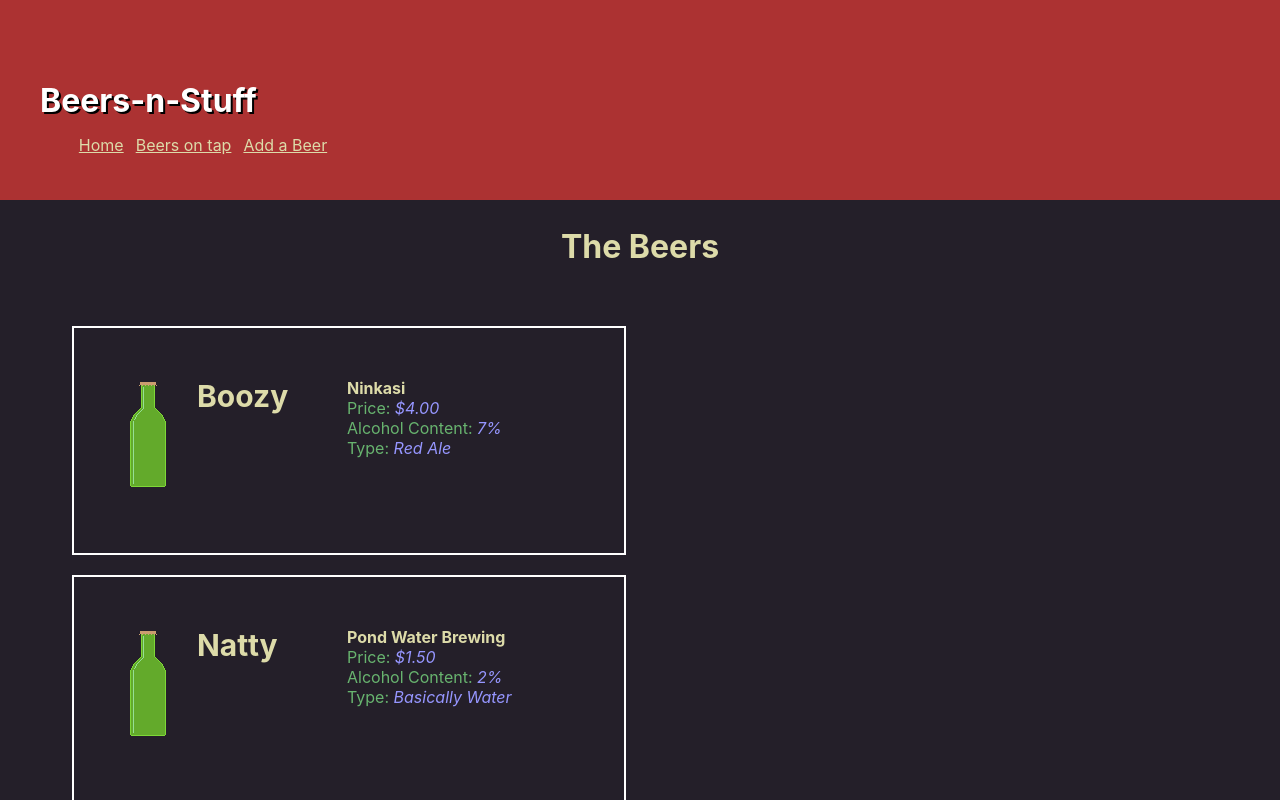
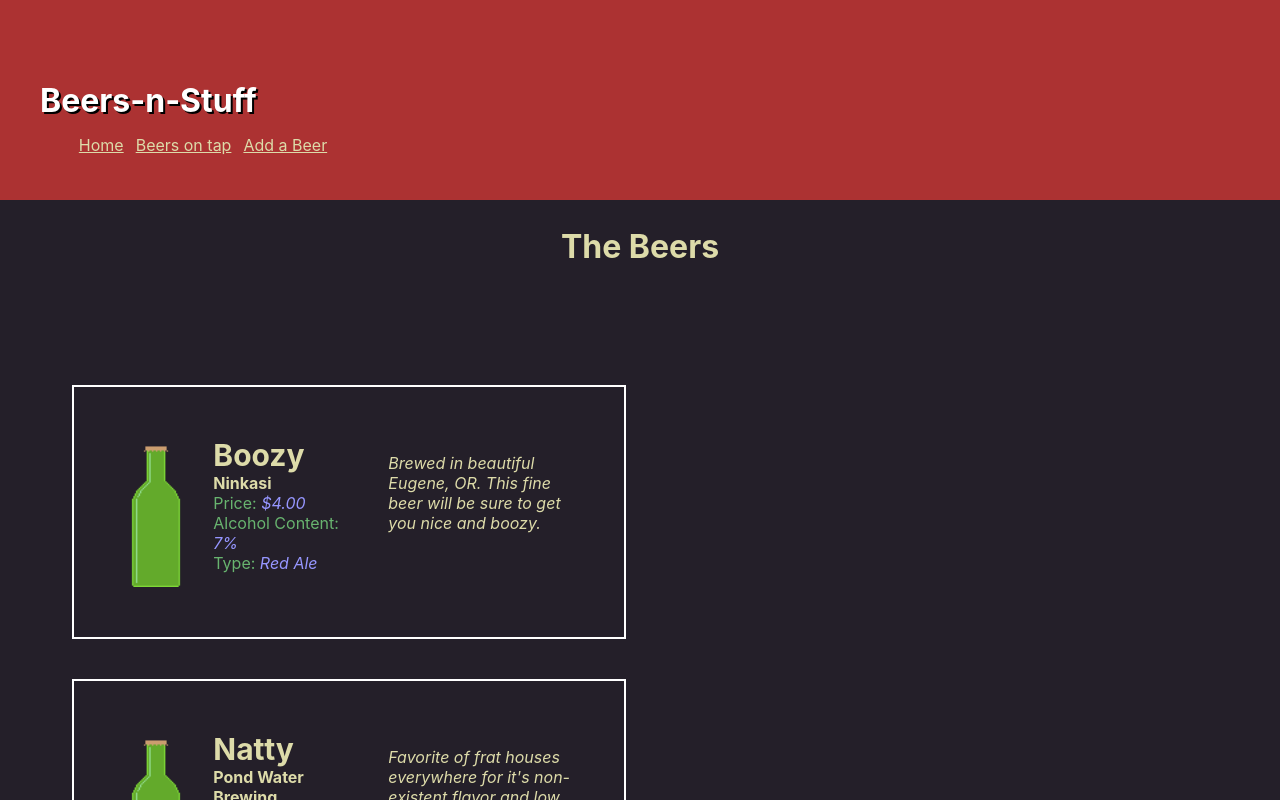
Before and after one commit to unfinishedideas/codereview13-14, a React (Create React App) app: page /#/beers in a window 1280 px wide. Shown: the top 800 px of the page. Built offline with nearby package versions, Linux system fonts and the light colour scheme.

Commit message:
further style Beer component

```diff
--- a/src/components/Beer.jsx
+++ b/src/components/Beer.jsx
@@ -7,10 +7,9 @@ function Beer(props) {
     border: 'white solid 2px',
     padding: '50px',
     display: 'flex',
-    alignItems: 'flex-start',
     margin: '20px 72px',
     width: '450px',
-    height: '125px'
+    height: '150px'
   }
   const littleText = {
     margin: '0',
@@ -21,27 +20,27 @@ function Beer(props) {
     fontSize: '30px',
     width: '150px'
   }
+  const infoBoxStyle = {
+    paddingRight: '25px'
+  }
   const infoTextStyle = {
     textAlign: 'right',
-    color: 'rgb(150,150,255)'
+    color: 'rgb(150,150,255)',
   }
   const bottleStyle = {
-    marginRight: '25px'
+    paddingRight: '25px'
   }
   return(
     <div style={beerBoxStyle}>
       <img style={bottleStyle} src={bottle}/>
-
-      <h3 style={beerNameStyle}>{props.name}</h3>
-
-      <div>
+      <div style={infoBoxStyle}>
+        <h3 style={beerNameStyle}>{props.name}</h3>
         <h4>{props.brand}</h4>
         <p style={littleText}>Price: <em style={infoTextStyle}>{props.price}</em></p>
         <p style={littleText}>Alcohol Content: <em style={infoTextStyle}>{props.alcoholContent}</em></p>
         <p style={littleText}>Type: <em style={infoTextStyle}>{props.type}</em></p>
       </div>
-
-
+      <p><em>{props.promoText}</em></p>
     </div>
   )
 };
@@ -52,6 +51,7 @@ Beer.propTypes = {
   price: PropTypes.string.isRequired,
   alcoholContent: PropTypes.string.isRequired,
   type: PropTypes.string.isRequired,
+  promoText: PropTypes.string.isRequired
 };
 
 export default Beer;
--- a/src/components/BeersContainer.jsx
+++ b/src/components/BeersContainer.jsx
@@ -9,21 +9,27 @@ const beers = [
     brand: 'Ninkasi',
     price: '$4.00',
     alcoholContent: '7%',
-    type: 'Red Ale'
+    type: 'Red Ale',
+    promoText: 'Brewed in beautiful Eugene, OR. This fine beer will be sure to get you nice and boozy.'
   },
   {
     name: 'Natty',
     brand: 'Pond Water Brewing',
     price: '$1.50',
     alcoholContent: '2%',
-    type: 'Basically Water'
+    type: 'Basically Water',
+    promoText: 'Favorite of frat houses everywhere for it\'s non-existent flavor and low alcohol content. Perfect for a game of beer pong.'
   }
 ];
 
 function BeersContainer(props) {
+  const gridBox = {
+    display: 'grid'
+  }
   return(
     <div>
       <Header title="The Beers"/>
+      <div style={gridBox}>
       <h2>{props.type}</h2>
       {beers.map((beer, index) =>
         <Beer
@@ -32,8 +38,10 @@ function BeersContainer(props) {
           price={beer.price}
           alcoholContent={beer.alcoholContent}
           type={beer.type}
+          promoText={beer.promoText}
         />
       )}
+      </div>
     </div>
   )
 }
--- a/src/components/Homepage.jsx
+++ b/src/components/Homepage.jsx
@@ -2,9 +2,15 @@ import React from 'react';
 import Header from './Header';
 
 function Homepage() {
+  const fluffTextStyle = {
+    textAlign: 'center'
+  }
   return (
     <div>
       <Header title="Home"/>
+      <p style={fluffTextStyle}>Here at Beers-n-Stuff we provide only the finest beers, and stuff!</p>
+      <p style={fluffTextStyle}>Use the navigation above to navigate around the site</p>
+      <p style={fluffTextStyle}><em>Most importantly we do not condone the misuse of alcohol</em></p>
     </div>
   )
 }
```
Also changed, not shown: src/assets/img/bottle.png.
